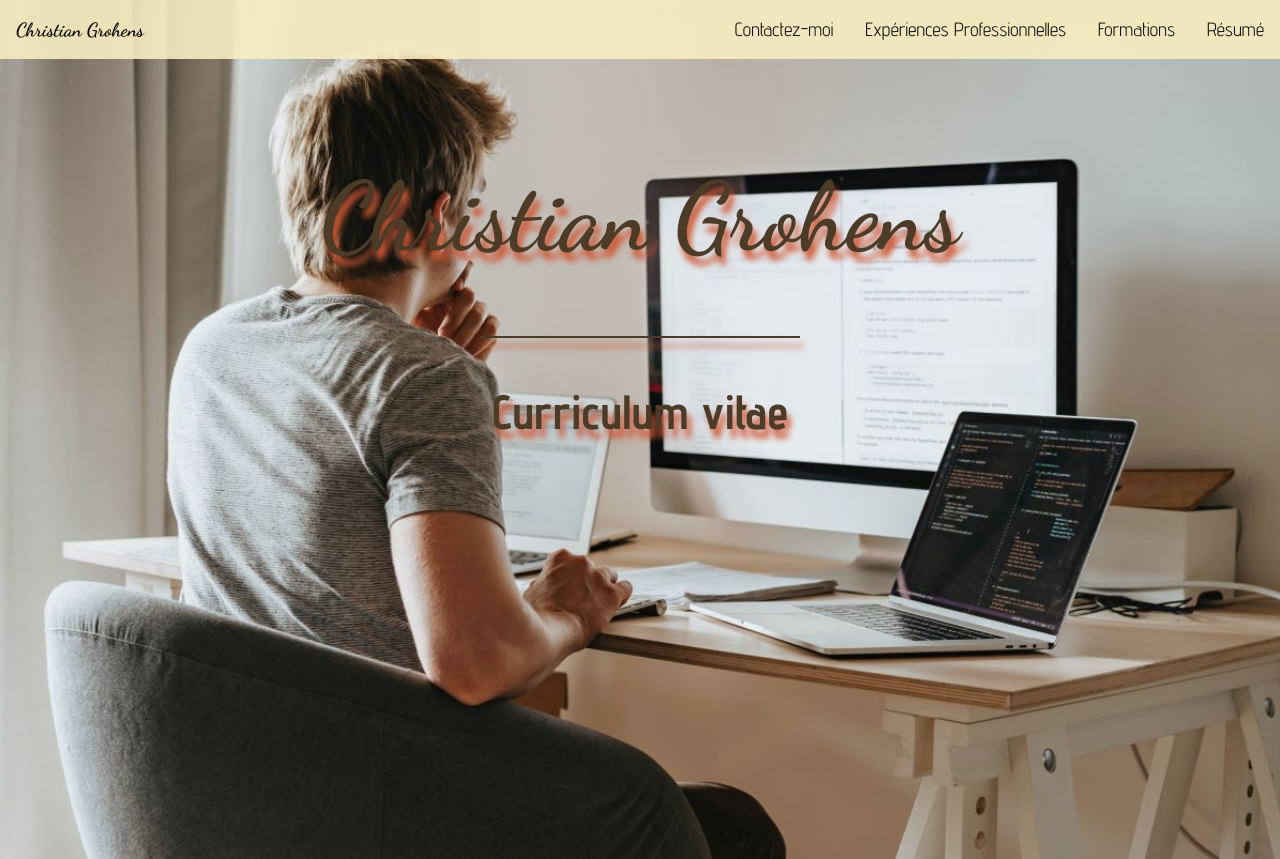
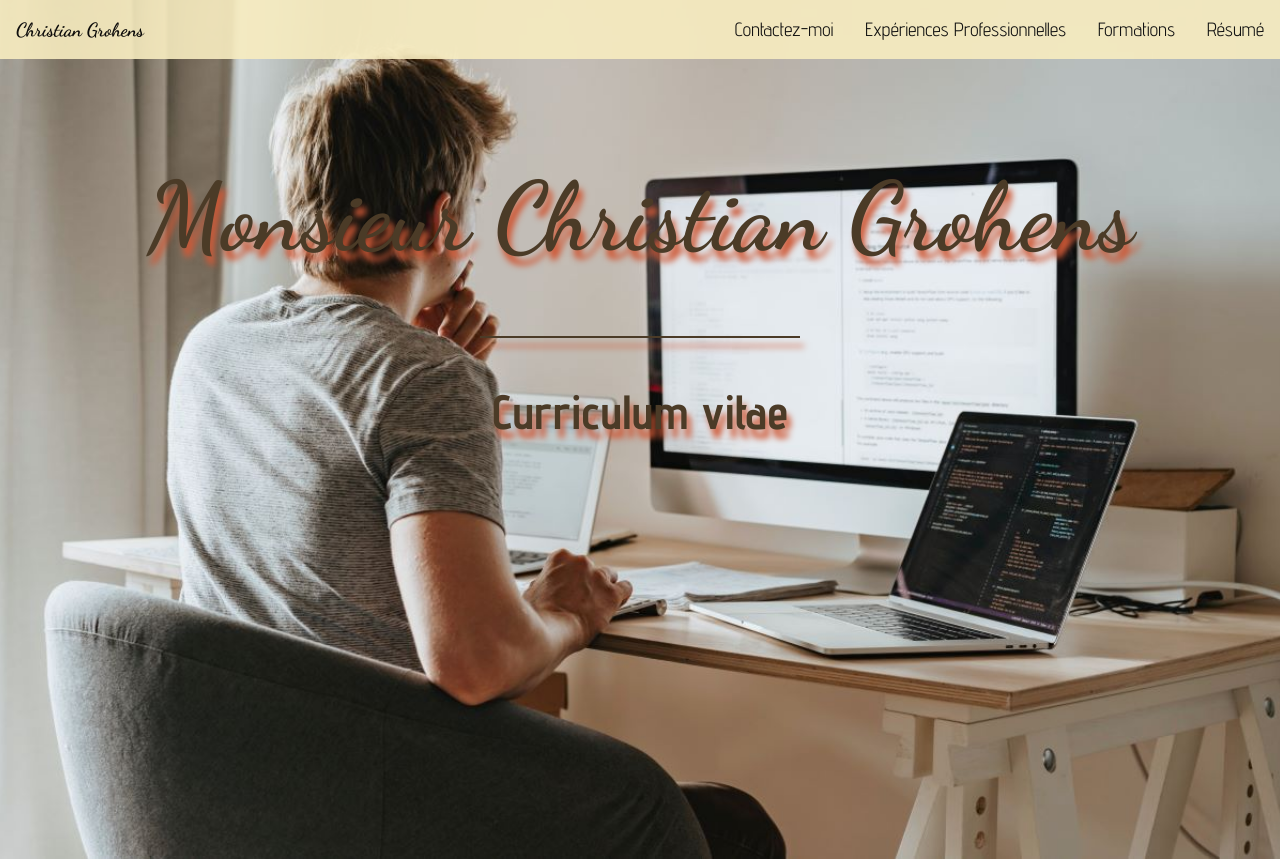
Before and after one commit to JavaChrist/Mon-premier-site-un-CV, a plain HTML site: page index.html in a window 1280 px wide. Shown: the top 859 px of the page. Drawn offline with Linux system fonts and the light colour scheme.

Commit message:
change h1 index.html

```diff
--- a/index.html
+++ b/index.html
@@ -27,7 +27,7 @@
         </ul>
       </nav>
       <div id="imagePrincipale">
-        <h1>Christian Grohens</h1>
+        <h1>Monsieur Christian Grohens</h1>
         <div id="premierTrait"></div>
         <h3>Curriculum vitae</h3>
       </div>
```
